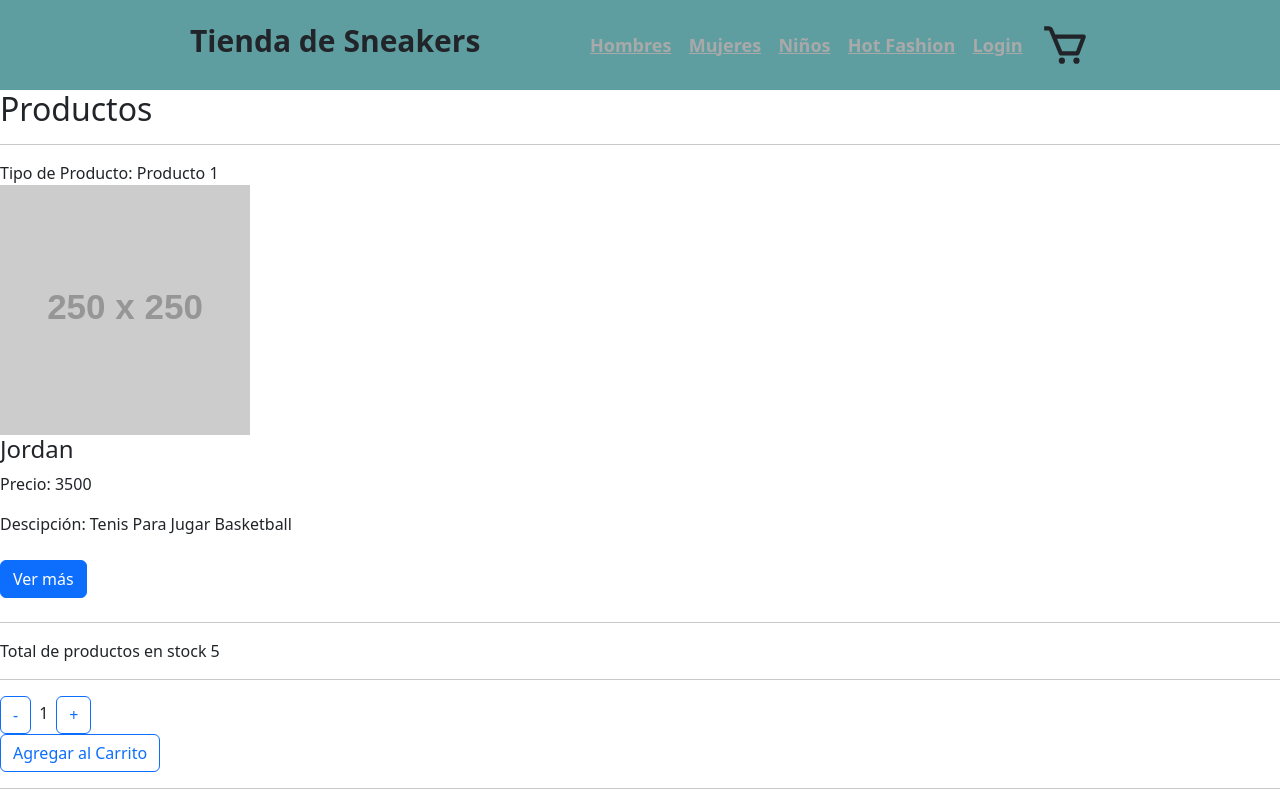
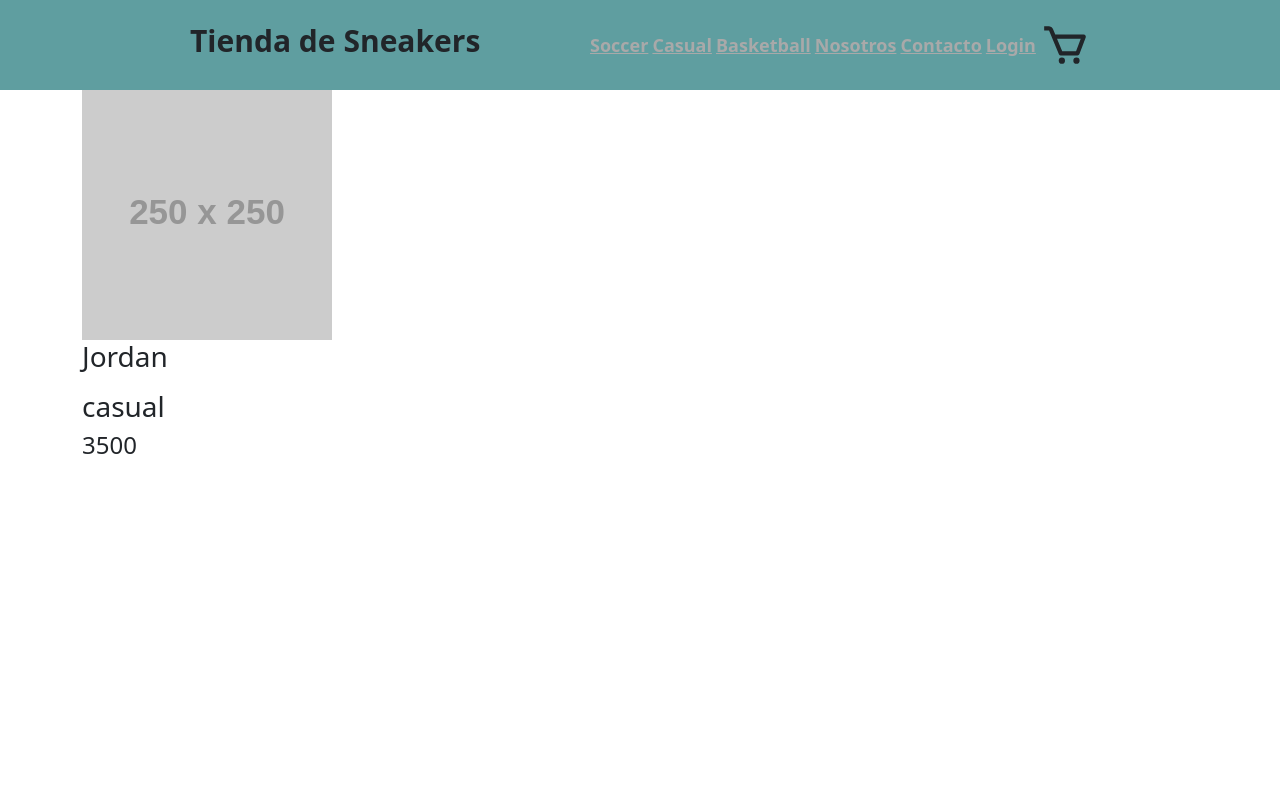
Before and after one commit to checoloc0/rj-sergio, a React (Create React App) app: page /item/1 in a window 1280 px wide. Shown: the top 800 px of the page. Built offline with nearby package versions, Linux system fonts and the light colour scheme.

Commit message:
Desafio Detalle de producto

```diff
--- a/package.json
+++ b/package.json
@@ -11,6 +11,7 @@
     "react-bootstrap": "^2.5.0",
     "react-dom": "^18.2.0",
     "react-icons": "^4.4.0",
+    "react-router-dom": "^6.3.0",
     "react-scripts": "5.0.1",
     "web-vitals": "^2.1.4"
   },
--- a/src/App.js
+++ b/src/App.js
@@ -4,14 +4,25 @@ import './components/Header/Header.css'
 import { Header } from './components/Header/Header'
 import 'bootstrap/dist/css/bootstrap.min.css';
 import { ItemListContainer } from './components/Container/ItemListContainer';
-
+import  {BrowserRouter,Routes,Route,Navigate} from 'react-router-dom'
+import { Contacto } from './components/Contacto/Contacto';
+import { Nosotros } from './components/Nosotros/Nosotros';
+import { ItemDetailContainer } from './components/ItemDetailContainer/ItemDetailcontainer';
 
 const App = () => {
   return (
     <div>
-     <Header/>
-     <ItemListContainer seccion="Producto 1" stock="5"/>
-
+    <BrowserRouter>
+       <Header/>
+        <Routes>
+         <Route path='/nosotros' element= { <Nosotros/> } />
+         <Route path='/contacto' element= { <Contacto/> } />
+         <Route path='/productos/:categoryId' element= { <ItemListContainer/> } />
+         <Route path='/item/:itemId' element={ <ItemDetailContainer/> }/>
+         <Route path='/' element ={<ItemListContainer/>}/>
+         <Route path ='*' element = { <Navigate to="/"/>  }  />
+           </Routes>
+     </BrowserRouter>
     </div>
   );
 }
--- a/src/Data/Data.js
+++ b/src/Data/Data.js
@@ -3,10 +3,11 @@ export const stock =[
     {
       id:1,
       title:'Jordan',
-      description:'Tenis Para Jugar Basketball',
+      description:'Tenis Casuales',
       price:3500,
       pictureURL:'https://via.placeholder.com/250',
-      stock:5
+      stock:5,
+      category:'casual'
 
     },
     {
@@ -15,15 +16,27 @@ export const stock =[
       description:'Tenis Para Jugar Basketball',
       price:6500,
       pictureURL:'https://via.placeholder.com/250',
-      stock:4
+      stock:4,
+      category:'basketball'
     },
     {
       id:3,
       title:'Jordan 3',
-      description:'Tenis Para Jugar Basketball',
+      description:'Tenis Casuales',
       price:7500,
       pictureURL:'https://via.placeholder.com/250',
-      stock:5
+      stock:5,
+      category:'casual'
+    },
+    {
+      id:4,
+      title:'Nike',
+      description:'Tenis Para Jugar soccer',
+      price:7500,
+      pictureURL:'https://via.placeholder.com/250',
+      stock:5,
+      category:'soccer'
     }
 
+
   ]
--- a/src/Helpers/pedirDatos.js
+++ b/src/Helpers/pedirDatos.js
@@ -4,7 +4,7 @@ export const pedirProducto = () =>{
     return new Promise ( (resolve, reject)=>{
          setTimeout( ()=>{
              resolve (stock)
-         },3000)
+         },1000)
 
 
     })
--- /dev/null
+++ b/src/components/Contacto/Contacto.js
@@ -0,0 +1,11 @@
+export const Contacto =() => {
+
+    return (
+        <div className = "container my-5">
+                <h2>Contacto</h2>
+        </div>
+
+    )
+
+
+}
--- a/src/components/Container/ItemListContainer.js
+++ b/src/components/Container/ItemListContainer.js
@@ -2,27 +2,37 @@
 import { useEffect, useState } from "react"
 import { pedirProducto } from "../../Helpers/pedirDatos";
 import { ItemList } from "../ItemList/ItemList"
+import { useParams } from 'react-router-dom'
+
+
+export const ItemListContainer =() => {
+
+  const [productos,setProductos]= useState([])
+  const [loading , setLoading] = useState(true)
+
+  const { categoryId } = useParams();
+
+ console.log(categoryId)
+  useEffect( ()=>{
+      setLoading(true)
+      pedirProducto()
+          .then( (res)=>{
+            if( !categoryId ){
+            setProductos(res)}else{
+                setProductos(res.filter((prod)=> prod.category=== categoryId ))
+            }
 
 
 
-export const ItemListContainer =(props) => {
-
-  const [productos,setProductos]= useState([])
-
-  console.log(productos)
-
-  useEffect( ()=>{
-      pedirProducto()
-          .then( (res)=>{
-              setProductos(res)
             })
           .catch( (res)=>{
               console.log(res)
             })
           .finally( ()=>{
               // console.log("Fin del proceso")
+              setLoading(false)
           })
-    },[])
+    },[categoryId])
 
 
 
@@ -30,10 +40,13 @@ export const ItemListContainer =(props) => {
 return(
 
     <div>
-        <h2>Productos</h2>
+        <h2>Productos 2</h2>
         <hr/>
-        Tipo de Producto: {props.seccion}
-       <ItemList productos={productos}/>
+            {
+              loading ? <h2>Cargando...</h2>
+              :  <ItemList productos={productos}/>
+            }
+
 
 
 
--- a/src/components/Header/NavBar.js
+++ b/src/components/Header/NavBar.js
@@ -5,17 +5,22 @@ import Container from 'react-bootstrap/Container';
 import Nav from 'react-bootstrap/Nav';
 import Navbar from 'react-bootstrap/Navbar';
 import NavDropdown from 'react-bootstrap/NavDropdown';
+import { Link } from "react-router-dom";
 
 
 export const Barranav = () =>{
     return (
         <section>
            <nav className="header-navbar">
-                  <a href="#" className="header-navlink">Hombres</a>
-                  <a href="#" className="header-navlink">Mujeres</a>
-                  <a href="#" className="header-navlink">Niños</a>
-                  <a href="#" className="header-navlink">Hot Fashion</a>
-                  <a href="#" className="header-navlink">Login</a>
+                  <Link to ='/productos/soccer' className="header-navlink">Soccer</Link>
+                  <Link to ='/productos/casual' className="header-navlink">Casual</Link>
+                  <Link to ='/productos/basketball' className="header-navlink">Basketball</Link>
+
+                  <Link to ='/nosotros' className="header-navlink">Nosotros</Link>
+                  <Link to ='/contacto' className="header-navlink">Contacto</Link>
+                  <Link to ='/' className="header-navlink">Login</Link>
+
+
                   <CartWidget/>
                  </nav>
 
--- a/src/components/Item/Iteml.js
+++ b/src/components/Item/Iteml.js
@@ -1,4 +1,4 @@
-
+import { Link } from "react-router-dom"
 
 export const Item = ({producto}) => {
 
@@ -8,7 +8,7 @@ export const Item = ({producto}) => {
         <h4>{producto.title} </h4>
         <p>Precio: {producto.price} </p>
         <p>Descipción: {producto.description} </p>
-        <a className="btn btn-primary my-2">Ver más</a>
+        <Link to = { `/item/${producto.id}`  } className="btn btn-primary my-2">Ver más</Link>
         <hr/>
        </div>
     )
--- /dev/null
+++ b/src/components/ItemDetail/ItemDetail.js
@@ -0,0 +1,19 @@
+
+
+export const ItemDetail = ( {item} ) => {
+
+
+    return(
+        <div className="container" >
+                <img src= {item.pictureURL}/>
+                <h3>  {item.title}  </h3>
+                <p>  {item.desciption}  </p>
+                <h3>  {item.category}  </h3>
+                <h4>  {item.price}  </h4>
+
+
+        </div>
+
+    )
+
+}
--- /dev/null
+++ b/src/components/ItemDetailContainer/ItemDetailcontainer.js
@@ -0,0 +1,46 @@
+import { useEffect, useState, useSyncExternalStore } from 'react'
+import { pedirProducto } from '../../Helpers/pedirDatos'
+import { useParams } from 'react-router-dom'
+import { ItemDetail } from '../ItemDetail/ItemDetail'
+
+
+export const ItemDetailContainer =() => {
+
+    const [item, setItem] = useState (null)
+    const [loading, setLoading]= useState(true)
+    const { itemId } = useParams()
+
+    useEffect ( ()=>{
+           setLoading(true)
+        pedirProducto()
+            .then ((res)=>  {
+                    setItem( res.find((prod)=> prod.id=== Number(itemId))   ) } )
+            .catch( err=> console.log(err))
+            .finally( ()=> {   setLoading(false)} )
+
+    },[])
+
+
+    return(
+        <div>
+
+               {
+                loading
+                 ? <h2> Cargando...</h2>
+                 : <ItemDetail item= {item}/>
+               }
+
+
+
+
+
+        </div>
+
+
+    )
+
+
+
+
+
+}
--- /dev/null
+++ b/src/components/Nosotros/Nosotros.js
@@ -0,0 +1,14 @@
+
+
+
+export const Nosotros =() => {
+
+    return (
+        <div className = "container my-5">
+                <h2>Nosotros</h2>
+        </div>
+
+    )
+
+
+}
```
Also changed, not shown: 1 other file (tests, documents, lock files or other folders).
